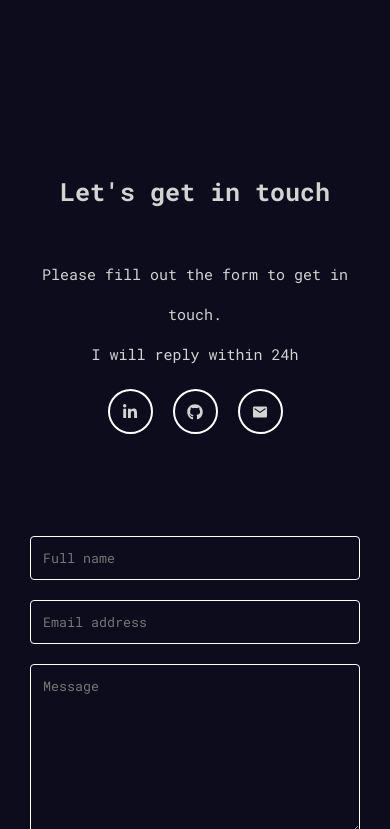
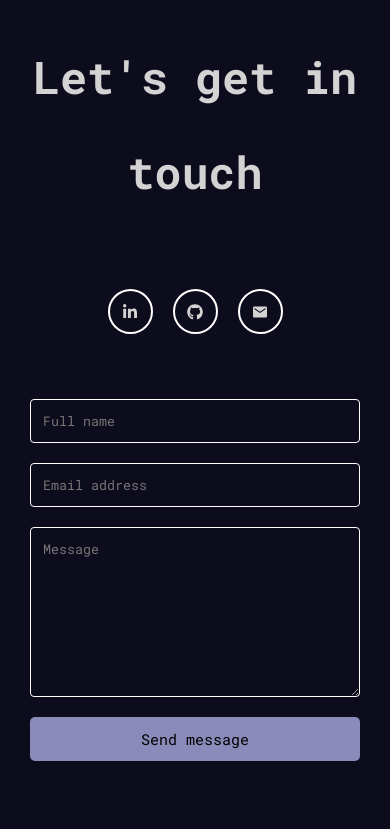
Before and after one commit to IssamKharbache/My-personal-portfolio, a React (Vite) app: page / in a window 390 px wide. Shown: the part 10469-11298 px from the top of the page. After the commit the page ends 11257 px from the top, so only its background shows below. Built offline with nearby package versions, Linux system fonts and the light colour scheme.

Commit message:
more styling editing for mobile responsive

```diff
--- a/src/components/contact/contact.scss
+++ b/src/components/contact/contact.scss
@@ -20,7 +20,7 @@
     flex-direction: column;
     gap: 70px;
     @include mobile {
-      gap: 40px;
+      gap: 70px;
       align-items: center;
       text-align: center;
       margin-top: 70px;
@@ -29,8 +29,7 @@
       font-size: 100px;
       line-height: 95px;
       @include mobile {
-        font-size: 25px;
-        line-height: 45px;
+        font-size: 45px;
       }
     }
     .item {
@@ -39,7 +38,7 @@
         line-height: 40px;
         margin-bottom: 15px;
         @include mobile {
-          font-size: 15px;
+          display: none;
         }
       }
     }
--- a/src/components/projects/projects.scss
+++ b/src/components/projects/projects.scss
@@ -1,11 +1,12 @@
 @import "../../app.scss";
 .projects {
   position: relative;
+
+  @include laptop {
+    padding: 70px;
+  }
   @include mobile {
     padding: 0px;
-  }
-  @include laptop {
-    padding: 70px;
   }
   .progress {
     position: sticky;
```
